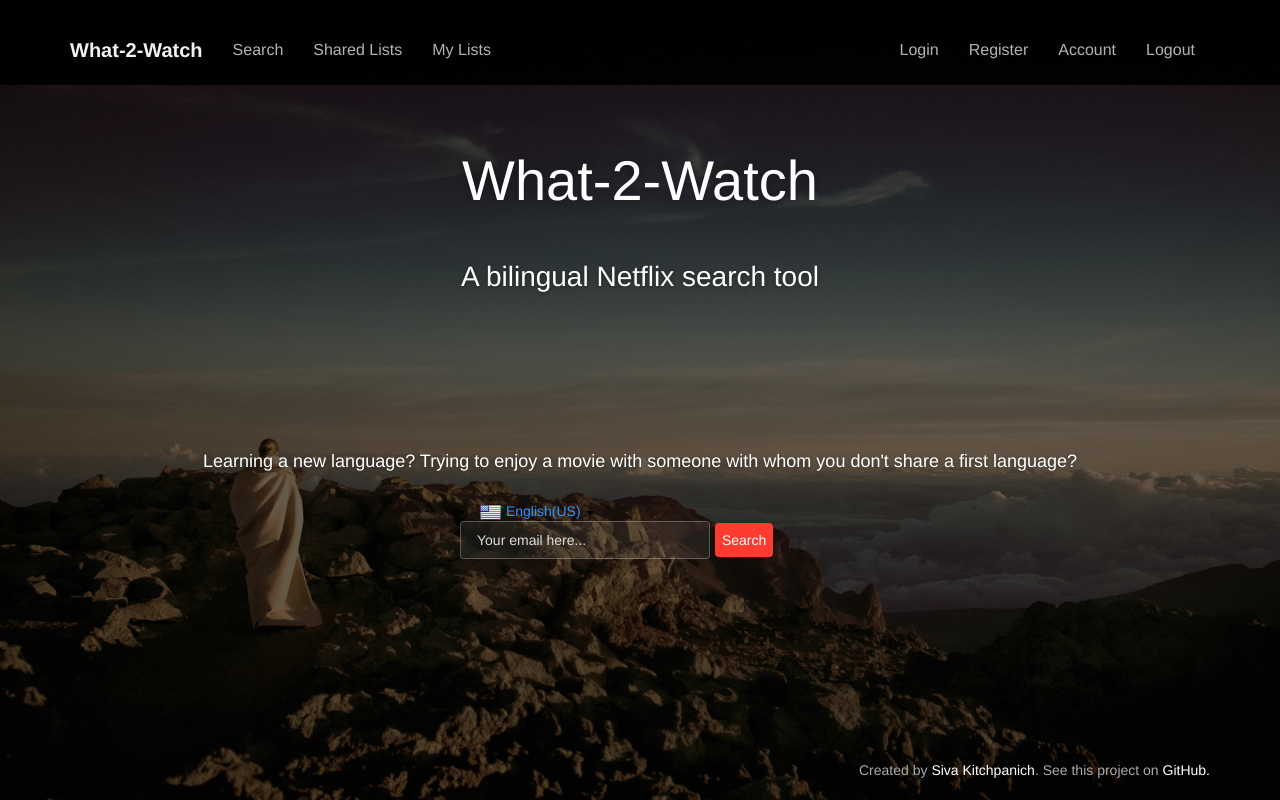
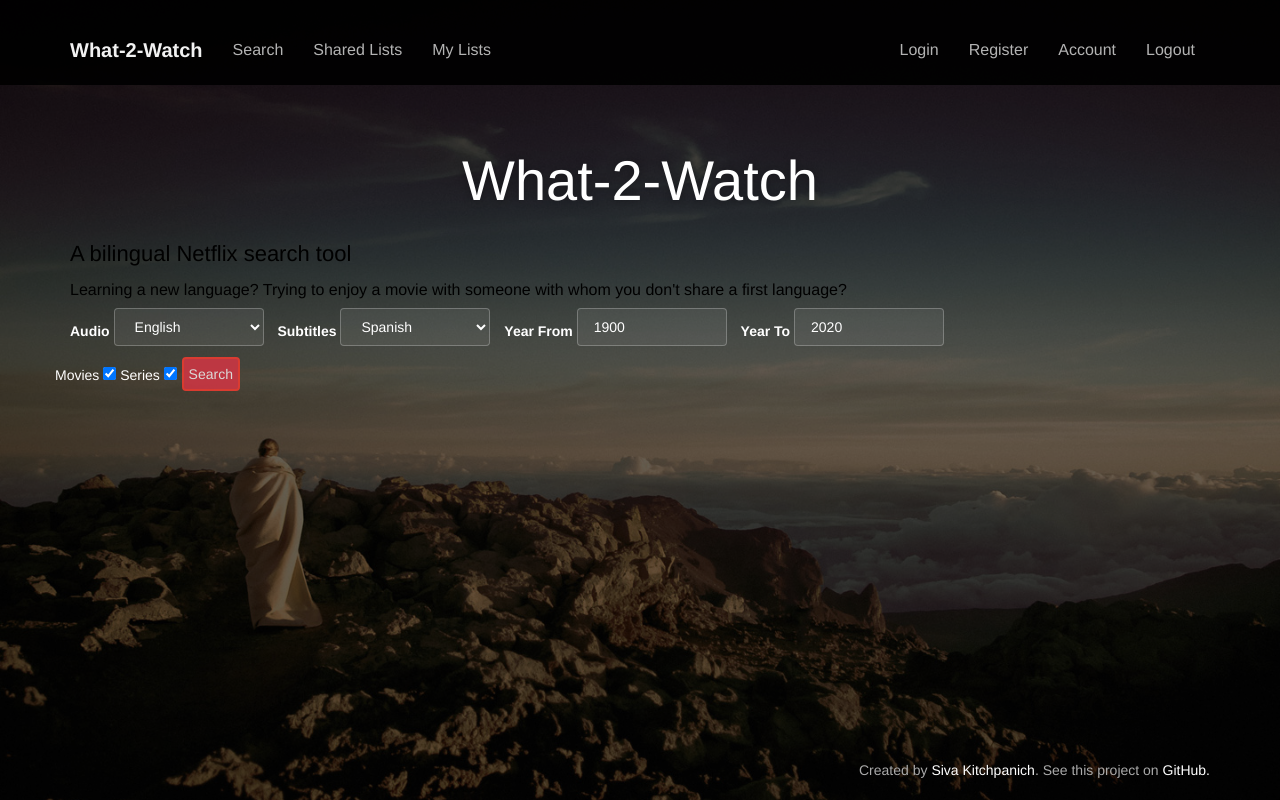
Before and after one commit to sivadej/capstone-project-1, a Flask app: page /temp in a window 1280 px wide. Run offline with Flask 2, Linux system fonts and the light colour scheme; some libraries are stand-ins or nearby versions; some web fonts are replaced.

Commit message:
search on homepage

```diff
--- a/app.py
+++ b/app.py
@@ -29,8 +29,31 @@ login_manager.init_app(app)
 def load_user(user_id):
     return User.query.get(user_id)
 
-@app.route('/temp')
+@app.route('/temp', methods=['GET','POST'])
 def temp_home():
+    form = MovieSearchForm()
+    if form.validate_on_submit():
+        # save form data to session, send to results page 1
+        # TODO: use session data for loading search page values from last visit
+        session['audio'] = form.audio.data
+        session['subs'] = form.subs.data
+        session['start_year'] = form.year_from.data
+        session['end_year'] = form.year_to.data
+        session['filter_movie'] = form.filter_movie.data
+        session['filter_series'] = form.filter_series.data
+
+        try:
+            data = json.loads(response)
+            movies = data['results']
+            total = data['total']
+        except:
+            movies = None
+        return redirect('/search/results/1')
+
+    else:
+        if 'total' in session:
+            session.pop('total')
+        return render_template('newindex.html', form=form)
     return render_template('newindex.html')
 
 @app.route('/flashme')
--- a/static/css/what2watch.css
+++ b/static/css/what2watch.css
@@ -59,6 +59,12 @@ h1 {
   }
 
   .search-input {
-      width: 100px;
+      width: 150px;
       margin-right: 10px;
+      margin-bottom: 10px;
   }
+
+  .btn-danger {
+      background-color: #dc3545;
+      color: white;
+  }
--- a/templates/newindex.html
+++ b/templates/newindex.html
@@ -17,42 +17,31 @@
   <!--  H1 can have 2 designs: "logo" and "logo cursive"           -->
 
           <div class="content">
-              <h4 class="motto">A bilingual Netflix search tool</h4>
-              <div class="subscribe">
+              <h4>A bilingual Netflix search tool</h4>
+              <div>
                   <h5 class="info-text">
                       Learning a new language? Trying to enjoy a movie with someone with whom you don't share a first language?
                   </h5>
                   <div class="row">
-                      <div class="col-md-4 col-md-offset-4 col-sm6-6 col-sm-offset-3 ">
+                      <div class="col-lg-12">
 
-    <li class="dropdown">
-      <a href="#" class="dropdown-toggle" data-toggle="dropdown">
-        <img src="/static/images/flags/US.png"/>
-        English(US)
-        <b class="caret"></b>
-      </a>
-      <ul class="dropdown-menu">
-        <li><a href="#"><img src="/static/images/flags/DE.png"/> Deutsch</a></li>
-        <li><a href="#"><img src="/static/images/flags/GB.png"/> English(UK)</a></li>
-        <li><a href="#"><img src="/static/images/flags/FR.png"/> Français</a></li>
-        <li><a href="#"><img src="/static/images/flags/RO.png"/> Română</a></li>
-        <li><a href="#"><img src="/static/images/flags/IT.png"/> Italiano</a></li>
 
-        <li class="divider"></li>
-        <li><a href="#"><img src="/static/images/flags/ES.png"/> Español <span class="label label-default">soon</span></a></li>
-        <li><a href="#"><img src="/static/images/flags/BR.png"/> Português <span class="label label-default">soon</span></a></li>
-        <li><a href="#"><img src="/static/images/flags/JP.png"/> 日本語 <span class="label label-default">soon</span></a></li>
-        <li><a href="#"><img src="/static/images/flags/TR.png"/> Türkçe <span class="label label-default">soon</span></a></li>
-
-      </ul>
-</li>
-                          <form class="form-inline" role="form">
-                            <div class="form-group">
-                              <label class="sr-only" for="exampleInputEmail2">Email address</label>
-                              <input type="email" class="form-control transparent" placeholder="Your email here...">
-                            </div>
-                            <button type="submit" class="btn btn-danger btn-fill">Search</button>
-                          </form>
+                            <form method="POST" class="form-inline">
+                              {{form.hidden_tag()}}
+                              {% for field in form if field.widget.input_type != 'hidden' and field.widget.input_type != 'checkbox' %}
+                              <div class="form-group">
+                                {{field.label}} {{field(class_="form-control transparent search-input")}}
+                              </div>
+                              {% endfor %}
+                              <div class="row">
+                                {% for field in form if field.widget.input_type != 'hidden' and field.widget.input_type == 'checkbox' %}
+                                <div class="checkbox">
+                                  {{field.label}} {{field}}
+                                </div>
+                                {% endfor %}
+                                <button type="submit" class="btn btn-danger">Search</button>
+                              </div>
+                            </form>
 
                       </div>
                   </div>
```
Also changed, not shown: templates/temp/temp_search.html (+2 -19 lines).
